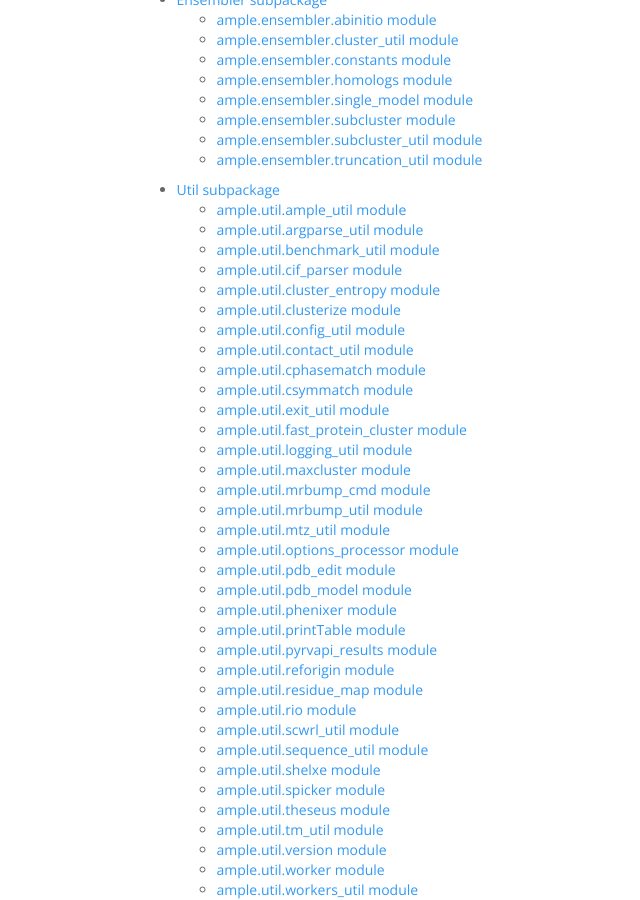
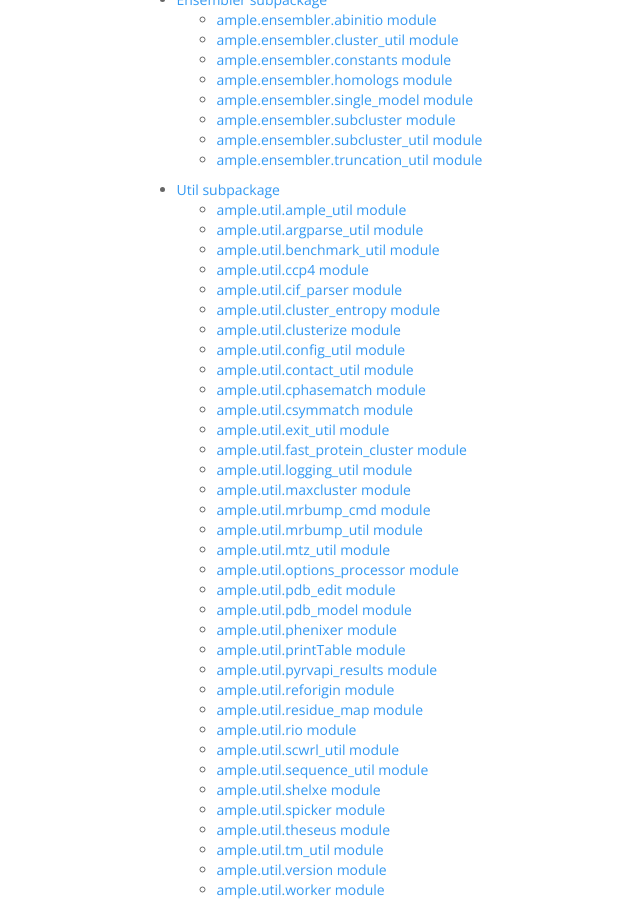
Before and after one commit to rigdenlab/ample, a Sphinx documentation site: the page built from docs/contents.rst, in a window 1280 px wide and 900 px high, scrolled down 523 px. Shown: the whole window, without its empty margins (226-866 px from the left). Built offline with Sphinx 7.4.7, drawn with Linux system fonts in a browser that asks for light colours.

Commit message:
apidocs updated

```diff
--- /dev/null
+++ b/docs/api/generated/ample.util.ccp4.rst
@@ -0,0 +1,7 @@
+ample\.util\.ccp4 module
+========================
+
+.. automodule:: ample.util.ccp4
+    :members:
+    :undoc-members:
+    :show-inheritance:
--- a/docs/api/generated/ample.util.rst
+++ b/docs/api/generated/ample.util.rst
@@ -14,6 +14,7 @@ Submodules
    ample.util.ample_util
    ample.util.argparse_util
    ample.util.benchmark_util
+   ample.util.ccp4
    ample.util.cif_parser
    ample.util.cluster_entropy
    ample.util.clusterize
```
